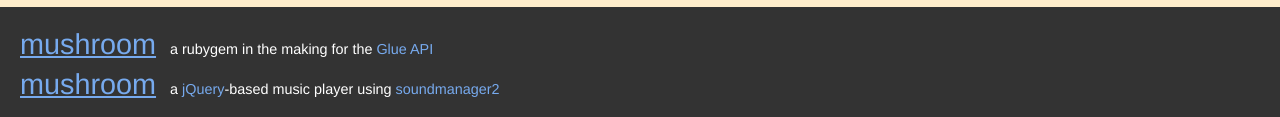
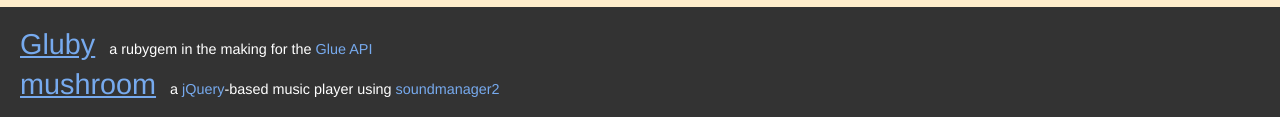
Before and after one commit to bdotdub/bdotdub.github.com, a plain HTML site: page index.html in a window 1280 px wide. Shown: the part 225-342 px from the top of the page. Drawn offline with Linux system fonts and the light colour scheme.

Commit message:
stupid misspelling

```diff
--- a/index.html
+++ b/index.html
@@ -31,7 +31,7 @@
     <ul>
       <li>
         <a href="http://github.com/bdotdub/gluby" class="project">
-        mushroom</a>
+        Gluby</a>
         a rubygem in the making for the <a href="http://getglue.com/api">
         Glue API</a>
       </li>
```
